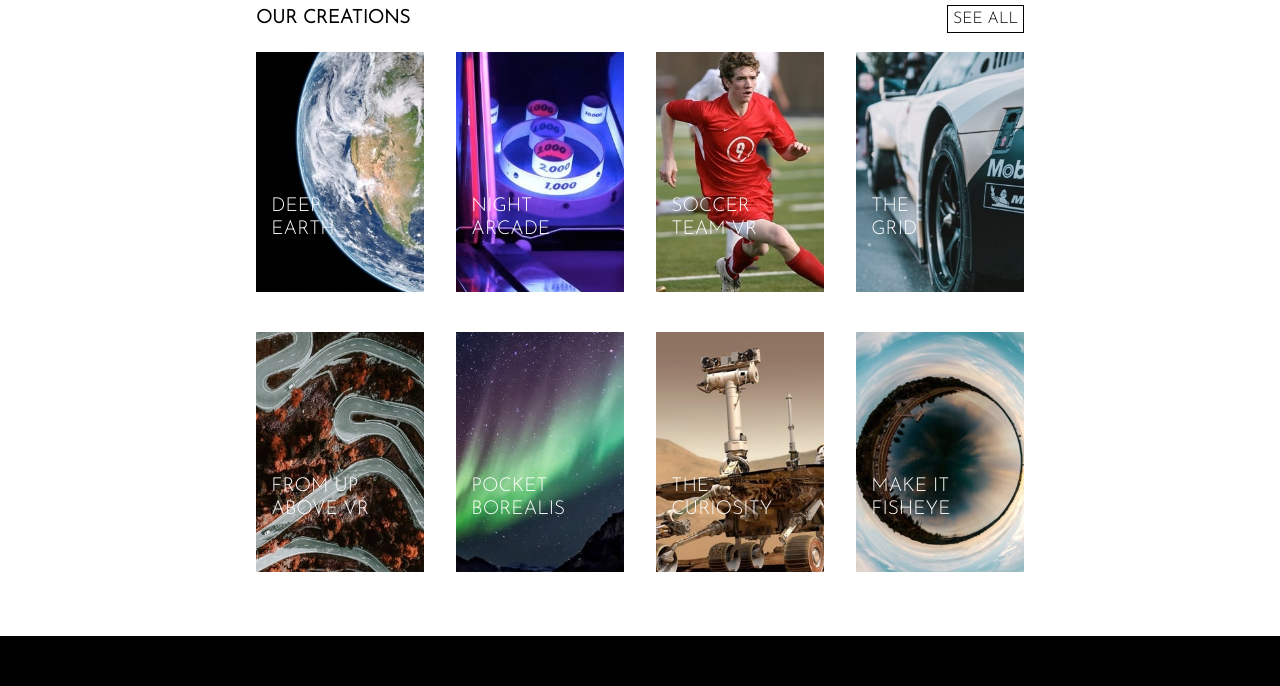
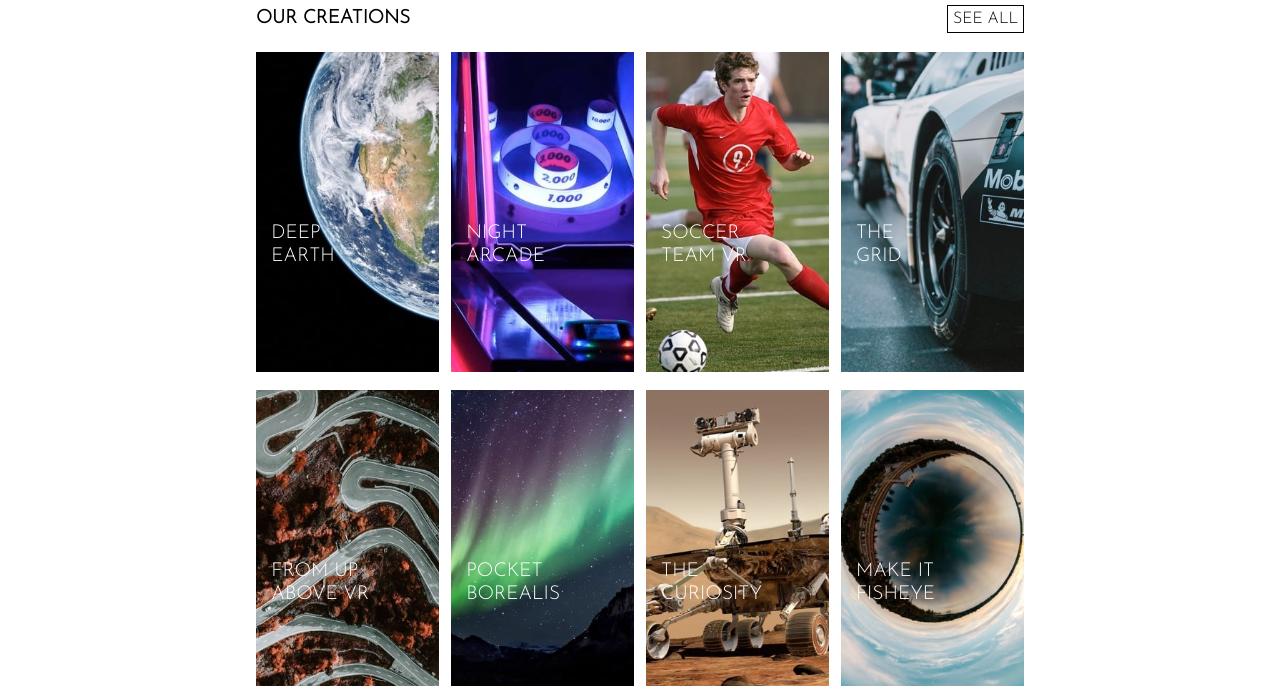
Before and after one commit to chiefthechief/loopstudios-landing-page, a plain HTML site: page index.html in a window 1280 px wide. Shown: the part 1040-1726 px from the top of the page. Drawn offline with Linux system fonts and the light colour scheme.

Commit message:
tweaking the site a bit

```diff
--- a/styles.css
+++ b/styles.css
@@ -239,13 +239,13 @@ footer .socials ul li a i{
       margin: auto;
    }
    main section.creations section.mini{
-      width: 300px;
+      width: 100%;
       height: 400px;
       overflow: hidden;
    }
    main section.creations section.mini p{
       position: relative;
-      top: -6em;
+      top: -12em;
       font-weight: 500;
       font-size: 1.2rem;
    }
@@ -282,10 +282,12 @@ footer .socials ul li a i{
    main section.creations{
       display: grid;
       grid-template-columns: 1fr 1fr 1fr;
+      gap: 1.5%;
+      overflow: hidden;
    }
    main section.creations section.mini{
-      width: 10.5em;
-      height: 15em;
+      width: 100%;
+      height: 20em;
    }
    main section.creations section.mini p{
       position: relative;
```
